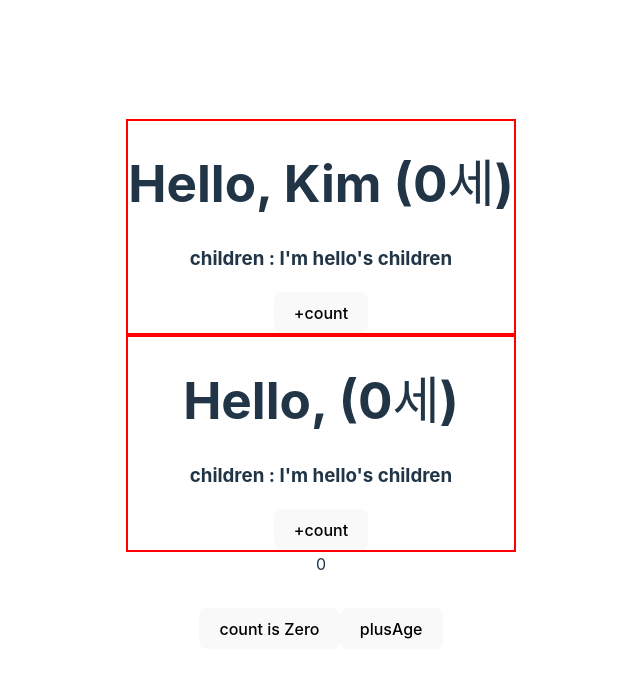
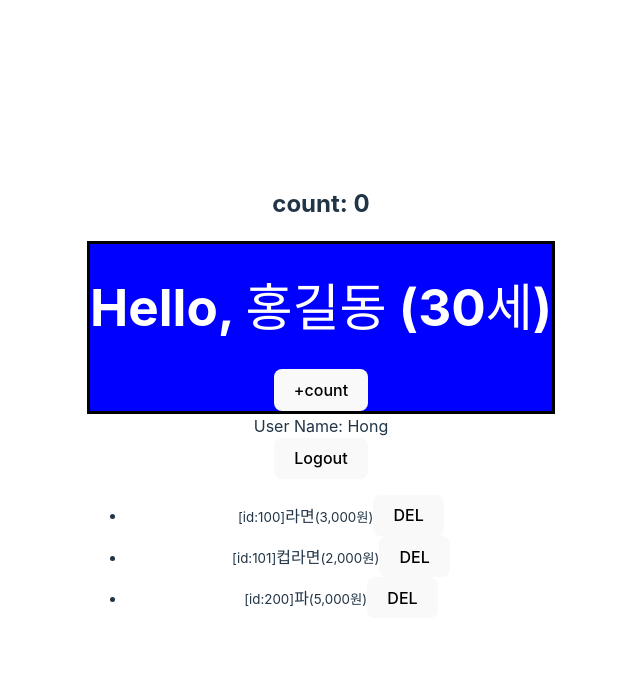
Before and after one commit to Chanmi-Gim/TIL, a React (Vite) app in the folder React/tryThis/rbvite/: page / in a window 1280 px wide. Shown: the top 678 px of the page, without its empty margins (319-959 px from the left). Built offline with nearby package versions, Linux system fonts and the light colour scheme.

Commit message:
feat : removeCartItem

```diff
--- a/React/tryThis/rbvite/src/App.tsx
+++ b/React/tryThis/rbvite/src/App.tsx
@@ -1,54 +1,49 @@
 import { useState } from 'react';
 import './App.css';
 import Hello from './components/Hello';
+import My from './components/My';
 
+export type LoginUser = { id: number; name: string };
+export type Cart = { id: number; name: string; price: number };
+export type Session = {
+  loginUser: LoginUser | null;
+  cart: Cart[];
+};
+
+const SampleSession = {
+  // loginUser: null,
+  loginUser: { id: 1, name: 'Hong' },
+  cart: [
+    { id: 100, name: '라면', price: 3000 },
+    { id: 101, name: '컵라면', price: 2000 },
+    { id: 200, name: '파', price: 5000 },
+  ],
+};
 function App() {
   const [count, setCount] = useState(0);
-  const [age, setAge] = useState(0);
-  const [tmpName, setTmpName] = useState('');
-  const h1Style = { backgroundColor: 'green', color: 'white' };
-  const Title = ({ txt }: { txt: string }) => <h1 style={h1Style}>{txt}</h1>;
-  const plusCount = () => {
-    // setCount((count) => count + 1); // 이전 값을 참조
-    // setCount((count) => count + 1); // 이전 값을 참조
-    // setCount((count) => count + 1); // 이전 값을 참조
-    setCount(count + 1); // throttle 때문에 16ms로 걸려있어서 1만 증가하고 씹힘
-    setCount(count + 1);
-    setCount(count + 1);
-    setTmpName(`${tmpName}- ${count}`);
+  const [session, setSession] = useState<Session>(SampleSession);
+  const plusCount = () => setCount((count) => count + 1);
+  const login = () => {};
+  const logout = () => {
+    setSession({ ...session, loginUser: null });
   };
-  // Throttle
-  // function throttle<T extends any[]>(cb: (...args: T) => void, delay: number) {
-  //   let timer : ReturnType<typeof setTimeout>;
-  //   return (...args : T)=> {
-  //     if(timer) return;
-  //     timer = setTimeout(()=> {
-  //       cb(...args);
-  //     }, delay)
-  //   }
-  // }
-  // }
+
+  const removeCartItem = (itemId: number) => {
+    setSession({
+      ...session,
+      cart: session.cart.filter((x) => x.id !== itemId),
+    });
+  };
   return (
     <>
-      <Hello name='Kim' age={age} plusCount={plusCount}>
-        <strong>I'm hello's children</strong>
-      </Hello>
-      <Hello name={tmpName} age={age} plusCount={plusCount}>
-        <strong>I'm hello's children</strong>
-      </Hello>
-      {count && <Title txt={`Vite + React ${count}`} />}
-      <div className='card'>
-        <button onClick={() => plusCount}>
-          count is {count > 0 ? 'Big' : 'Zero'}
-        </button>
-        <button
-          onClick={() => {
-            setAge(age + 1);
-          }}
-        >
-          plusAge
-        </button>
-      </div>
+      <h2>count: {count}</h2>
+      <Hello name='홍길동' age={30} plusCount={plusCount} />
+      <My
+        session={session}
+        login={login}
+        logout={logout}
+        removeCartItem={removeCartItem}
+      />
     </>
   );
 }
--- a/React/tryThis/rbvite/src/components/Hello.tsx
+++ b/React/tryThis/rbvite/src/components/Hello.tsx
@@ -4,24 +4,24 @@ type Props = {
   name: string;
   age: number;
   plusCount: () => void;
-  children: React.ReactNode;
+  children?: React.ReactNode;
 };
 
-const Hello = ({
-  name,
-  age,
-  plusCount,
-  children,
-}: PropsWithChildren<Props>) => {
+const Hello = ({ name, age, plusCount }: PropsWithChildren<Props>) => {
   // age = age + 1;
   const helloId = useId();
   console.log('hello.age>>', age);
   return (
-    <div style={{ border: '2px solid red' }}>
+    <div
+      style={{
+        border: '3px solid black',
+        backgroundColor: 'blue',
+        color: 'white',
+      }}
+    >
       <h1 id={helloId}>
         Hello, {name} ({age}세)
       </h1>
-      <h3>children : {children}</h3>
       <button onClick={plusCount}>+count</button>
     </div>
   );
--- /dev/null
+++ b/React/tryThis/rbvite/src/components/Login.tsx
@@ -0,0 +1,19 @@
+type Props = {
+  login: () => void;
+};
+
+const Login = ({ login }: Props) => {
+  console.log('@@@Login');
+  return (
+    <>
+      <div>
+        <b>Login ID(숫자):</b> <input type='number' />
+      </div>
+      <div>
+        <b>Login Name:</b> <input type='text' />
+      </div>
+      <button onClick={login}>Login</button>
+    </>
+  );
+};
+export default Login;
--- /dev/null
+++ b/React/tryThis/rbvite/src/components/My.tsx
@@ -0,0 +1,39 @@
+import { Session } from '../App';
+import Login from './Login';
+import Profile from './Profile';
+
+type Props = {
+  session: Session;
+  login: () => void;
+  logout: () => void;
+  removeCartItem: (itemId: number) => void;
+};
+
+const My = ({
+  session: { loginUser, cart },
+  login,
+  logout,
+  removeCartItem,
+}: Props) => {
+  console.log('@@@My');
+  return (
+    <>
+      {loginUser ? (
+        <Profile loginUser={loginUser} logout={logout} />
+      ) : (
+        <Login login={login} />
+      )}
+      <ul>
+        {cart.map(({ id, name, price }) => (
+          <li key={id}>
+            <small>[id:{id}]</small>
+            <strong>{name}</strong>
+            <small>({price.toLocaleString()}원)</small>
+            <button onClick={() => removeCartItem(id)}>DEL</button>
+          </li>
+        ))}
+      </ul>
+    </>
+  );
+};
+export default My;
--- /dev/null
+++ b/React/tryThis/rbvite/src/components/Profile.tsx
@@ -0,0 +1,17 @@
+import { LoginUser } from '../App';
+
+type Props = {
+  loginUser: LoginUser;
+  logout: () => void;
+};
+
+const Profile = ({ loginUser, logout }: Props) => {
+  console.log('@@@Profile');
+  return (
+    <>
+      <div>User Name: {loginUser.name}</div>
+      <button onClick={logout}>Logout</button>
+    </>
+  );
+};
+export default Profile;
```
